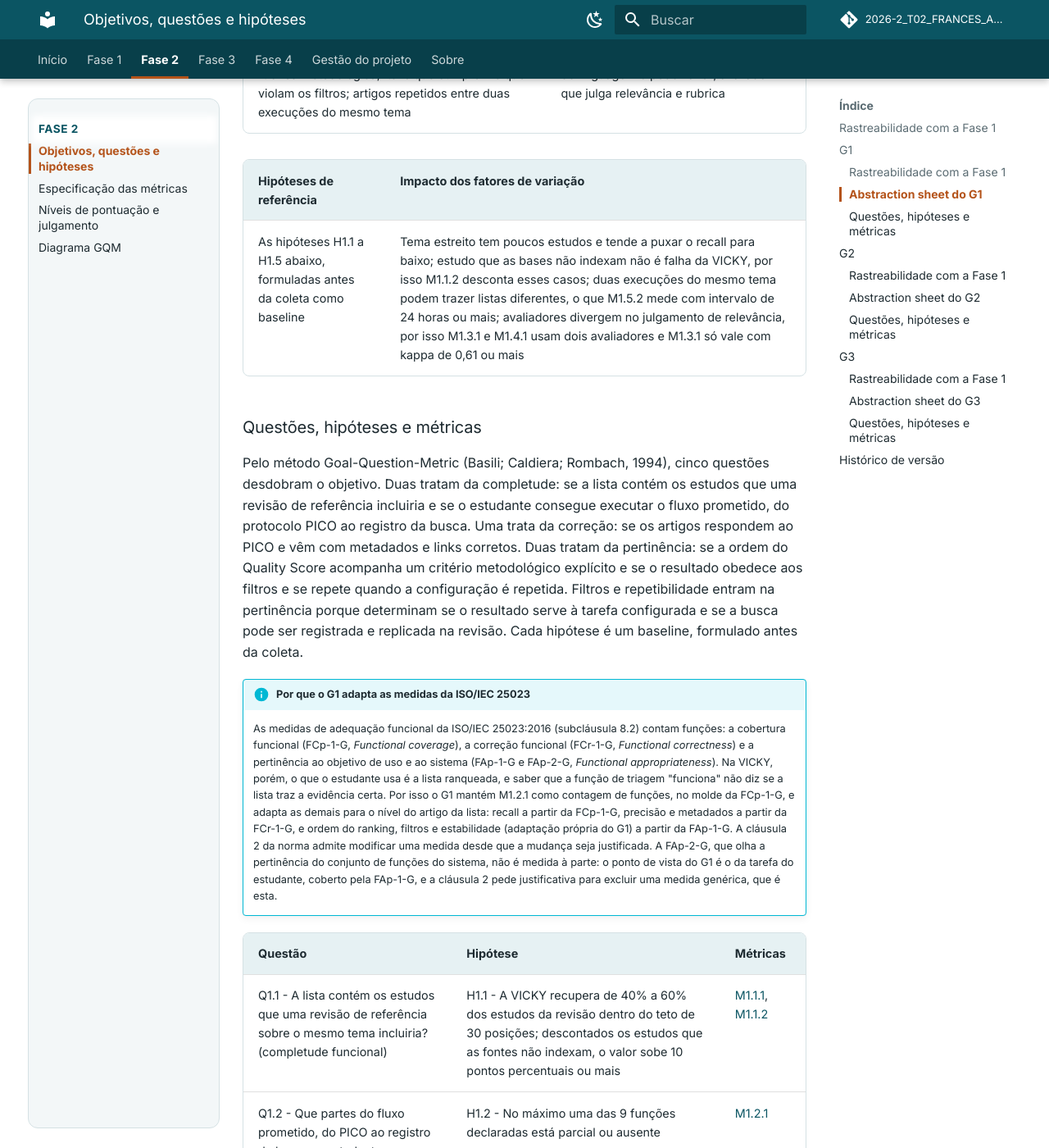
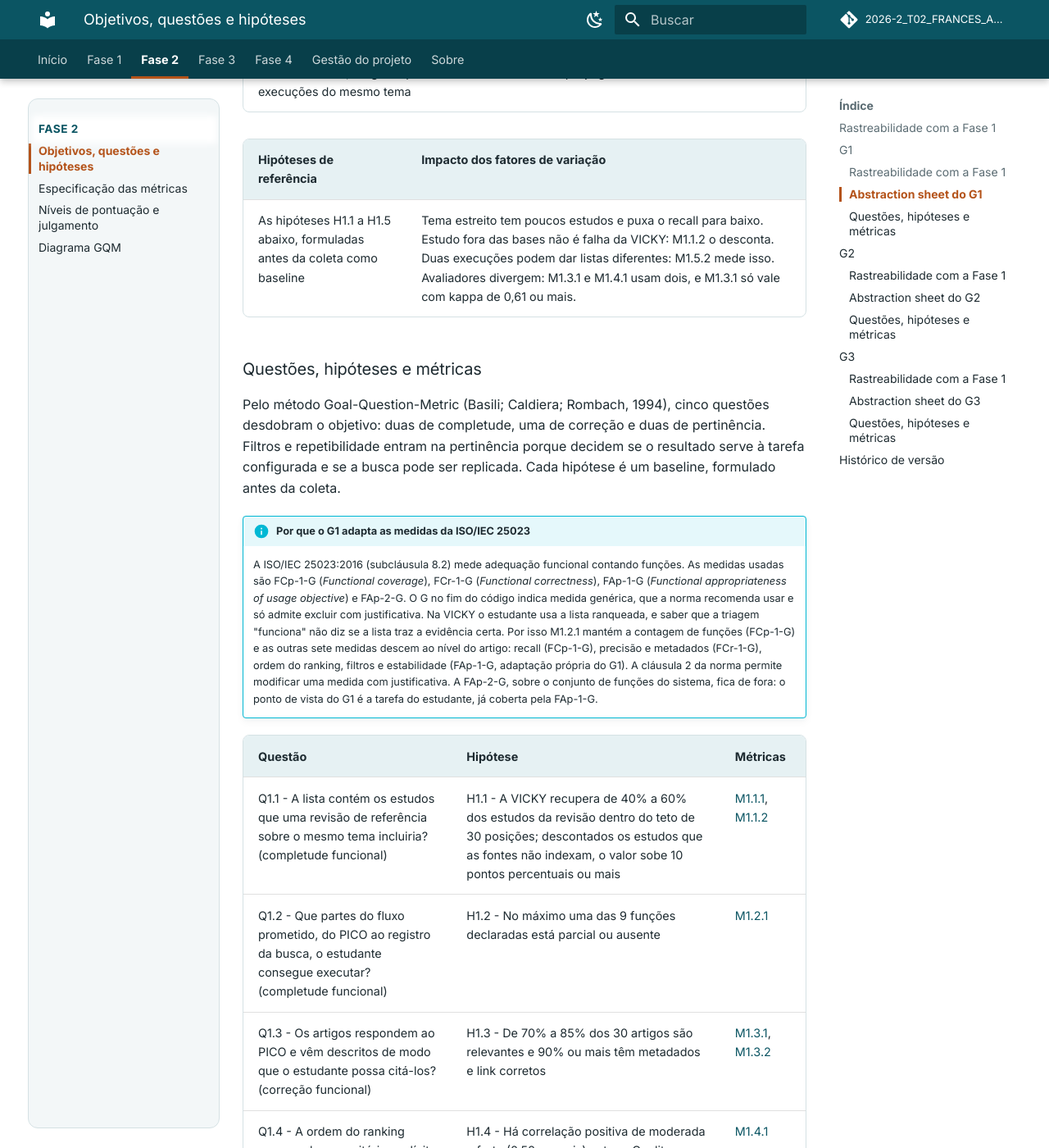
Before and after one commit to FCTE-Qualidade-de-Software-1/2026-2_T02_FRANCES_ALLEN, an MkDocs documentation site: the page built from docs/fase-2/objetivos-questoes-hipoteses.md, in a window 1280 px wide and 1400 px high, scrolled down 2635 px. Shown: the whole window at 82% size. Built offline with MkDocs 1.6.1 and Material for MkDocs 9.7.7, drawn with Linux system fonts in a browser that asks for light colours; comment, search, counter and statistics services are not loaded; some of the changed text lies outside the part shown.

Commit message:
G1: texto da Fase 2 enxugado, F05 e placeholders da Fase 3 alinhados

```diff
--- a/docs/fase-2/objetivos-questoes-hipoteses.md
+++ b/docs/fase-2/objetivos-questoes-hipoteses.md
@@ -16,7 +16,7 @@ O **foco de qualidade** de cada objetivo vem da característica selecionada, e o
 
 **Característica de origem:** C1 - Adequação funcional · **Parte interessada:** Estudantes de medicina
 
-A [Fase 1](../fase-1/caracteristicas.md) classificou a adequação funcional como Must Have, com 15 pontos no MoSCoW com pesos (impacto 3, viabilidade 3): o estudante só confia no Top N se a lista trouxer a evidência certa, e a equipe tem acesso a estudantes para os testes. O ponto de vista é o dos estudantes de medicina, usuários listados nas [partes interessadas](../fase-1/partes-interessadas.md). A Fase 1 apontou completude e correção como subcaracterísticas candidatas; G1 mede também a pertinência funcional (Q1.4 e Q1.5), porque a ordem do ranking e o cumprimento dos filtros decidem se o resultado serve à tarefa que o estudante configurou. As três subcaracterísticas seguem a ISO/IEC 25010:2023: completude, correção e pertinência funcional.
+A [Fase 1](../fase-1/caracteristicas.md) classificou a adequação funcional como Must Have, com 15 pontos no MoSCoW com pesos (impacto 3, viabilidade 3): o estudante só confia no Top N se a lista trouxer a evidência certa, e a equipe tem acesso a estudantes para os testes. A Fase 1 apontou completude e correção como subcaracterísticas candidatas; G1 mede também a pertinência funcional (Q1.4 e Q1.5), porque a ordem do ranking e o cumprimento dos filtros decidem se o resultado serve à tarefa que o estudante configurou. As três subcaracterísticas (completude, correção e pertinência funcional) seguem a ISO/IEC 25010:2023.
 
 | Elemento do template | Definição |
 |----------------------|-----------|
@@ -34,7 +34,7 @@ O propósito é entender porque a Fase 4 precisa conhecer o nível atual de adeq
 |----------------|------------------|
 | Foco de qualidade: completude, correção e pertinência funcional | Subcaracterísticas selecionadas para C1 em [Seleção e priorização das características](../fase-1/caracteristicas.md#2-caracteristicas-selecionadas) (completude e correção); a pertinência funcional é acréscimo do G1, justificado acima |
 | Ponto de vista: estudantes de medicina | [Partes interessadas](../fase-1/partes-interessadas.md) |
-| Contexto: navegador desktop, funções F01 a F09 e testes de cenário | Objetos, profundidade e limites de validade em [Escopo e profundidade](../fase-1/escopo.md); a triagem completa (F05) entrou no escopo por decisão do grupo em 18/10/2026, porque a lista ranqueada, os favoritos, o log e a exportação só existem depois de uma triagem |
+| Contexto: navegador desktop, funções F01 a F09 e testes de cenário | Objetos, profundidade e limites em [Escopo e profundidade](../fase-1/escopo.md). A triagem completa (F05) entrou no escopo por decisão do grupo em 18/10/2026: sem ela não existem lista ranqueada, favoritos, log nem exportação. |
 | Ênfase na lista ranqueada (Top 30) | Justificativa da escolha de C1 em [Seleção e priorização das características](../fase-1/caracteristicas.md#2-caracteristicas-selecionadas): o estudante só confia no Top N se a lista trouxer a evidência certa |
 
 ### Abstraction sheet do G1
@@ -49,14 +49,14 @@ O propósito é entender porque a Fase 4 precisa conhecer o nível atual de adeq
 
 | Hipóteses de referência | Impacto dos fatores de variação |
 |-------------------------|---------------------------------|
-| As hipóteses H1.1 a H1.5 abaixo, formuladas antes da coleta como baseline | Tema estreito tem poucos estudos e tende a puxar o recall para baixo; estudo que as bases não indexam não é falha da VICKY, por isso M1.1.2 desconta esses casos; duas execuções do mesmo tema podem trazer listas diferentes, o que M1.5.2 mede com intervalo de 24 horas ou mais; avaliadores divergem no julgamento de relevância, por isso M1.3.1 e M1.4.1 usam dois avaliadores e M1.3.1 só vale com kappa de 0,61 ou mais |
+| As hipóteses H1.1 a H1.5 abaixo, formuladas antes da coleta como baseline | Tema estreito tem poucos estudos e puxa o recall para baixo. Estudo fora das bases não é falha da VICKY: M1.1.2 o desconta. Duas execuções podem dar listas diferentes: M1.5.2 mede isso. Avaliadores divergem: M1.3.1 e M1.4.1 usam dois, e M1.3.1 só vale com kappa de 0,61 ou mais. |
 
 ### Questões, hipóteses e métricas
 
-Pelo método Goal-Question-Metric (Basili; Caldiera; Rombach, 1994), cinco questões desdobram o objetivo. Duas tratam da completude: se a lista contém os estudos que uma revisão de referência incluiria e se o estudante consegue executar o fluxo prometido, do protocolo PICO ao registro da busca. Uma trata da correção: se os artigos respondem ao PICO e vêm com metadados e links corretos. Duas tratam da pertinência: se a ordem do Quality Score acompanha um critério metodológico explícito e se o resultado obedece aos filtros e se repete quando a configuração é repetida. Filtros e repetibilidade entram na pertinência porque determinam se o resultado serve à tarefa configurada e se a busca pode ser registrada e replicada na revisão. Cada hipótese é um baseline, formulado antes da coleta.
+Pelo método Goal-Question-Metric (Basili; Caldiera; Rombach, 1994), cinco questões desdobram o objetivo: duas de completude, uma de correção e duas de pertinência. Filtros e repetibilidade entram na pertinência porque decidem se o resultado serve à tarefa configurada e se a busca pode ser replicada. Cada hipótese é um baseline, formulado antes da coleta.
 
 !!! info "Por que o G1 adapta as medidas da ISO/IEC 25023"
-    As medidas de adequação funcional da ISO/IEC 25023:2016 (subcláusula 8.2) contam funções: a cobertura funcional (FCp-1-G, *Functional coverage*), a correção funcional (FCr-1-G, *Functional correctness*) e a pertinência ao objetivo de uso e ao sistema (FAp-1-G e FAp-2-G, *Functional appropriateness*). Na VICKY, porém, o que o estudante usa é a lista ranqueada, e saber que a função de triagem "funciona" não diz se a lista traz a evidência certa. Por isso o G1 mantém M1.2.1 como contagem de funções, no molde da FCp-1-G, e adapta as demais para o nível do artigo da lista: recall a partir da FCp-1-G, precisão e metadados a partir da FCr-1-G, e ordem do ranking, filtros e estabilidade (adaptação própria do G1) a partir da FAp-1-G. A cláusula 2 da norma admite modificar uma medida desde que a mudança seja justificada. A FAp-2-G, que olha a pertinência do conjunto de funções do sistema, não é medida à parte: o ponto de vista do G1 é o da tarefa do estudante, coberto pela FAp-1-G, e a cláusula 2 pede justificativa para excluir uma medida genérica, que é esta.
+    A ISO/IEC 25023:2016 (subcláusula 8.2) mede adequação funcional contando funções. As medidas usadas são FCp-1-G (*Functional coverage*), FCr-1-G (*Functional correctness*), FAp-1-G (*Functional appropriateness of usage objective*) e FAp-2-G. O G no fim do código indica medida genérica, que a norma recomenda usar e só admite excluir com justificativa. Na VICKY o estudante usa a lista ranqueada, e saber que a triagem "funciona" não diz se a lista traz a evidência certa. Por isso M1.2.1 mantém a contagem de funções (FCp-1-G) e as outras sete medidas descem ao nível do artigo: recall (FCp-1-G), precisão e metadados (FCr-1-G), ordem do ranking, filtros e estabilidade (FAp-1-G, adaptação própria do G1). A cláusula 2 da norma permite modificar uma medida com justificativa. A FAp-2-G, sobre o conjunto de funções do sistema, fica de fora: o ponto de vista do G1 é a tarefa do estudante, já coberta pela FAp-1-G.
 
 | Questão | Hipótese | Métricas |
 |---------|----------|----------|
```
Also changed, not shown: other parts of docs/fase-2/objetivos-questoes-hipoteses.md (+1 -0 lines), docs/fase-2/especificacao-das-metricas.md (+26 -23 lines), docs/fase-2/niveis-e-julgamento.md (+11 -8 lines).
